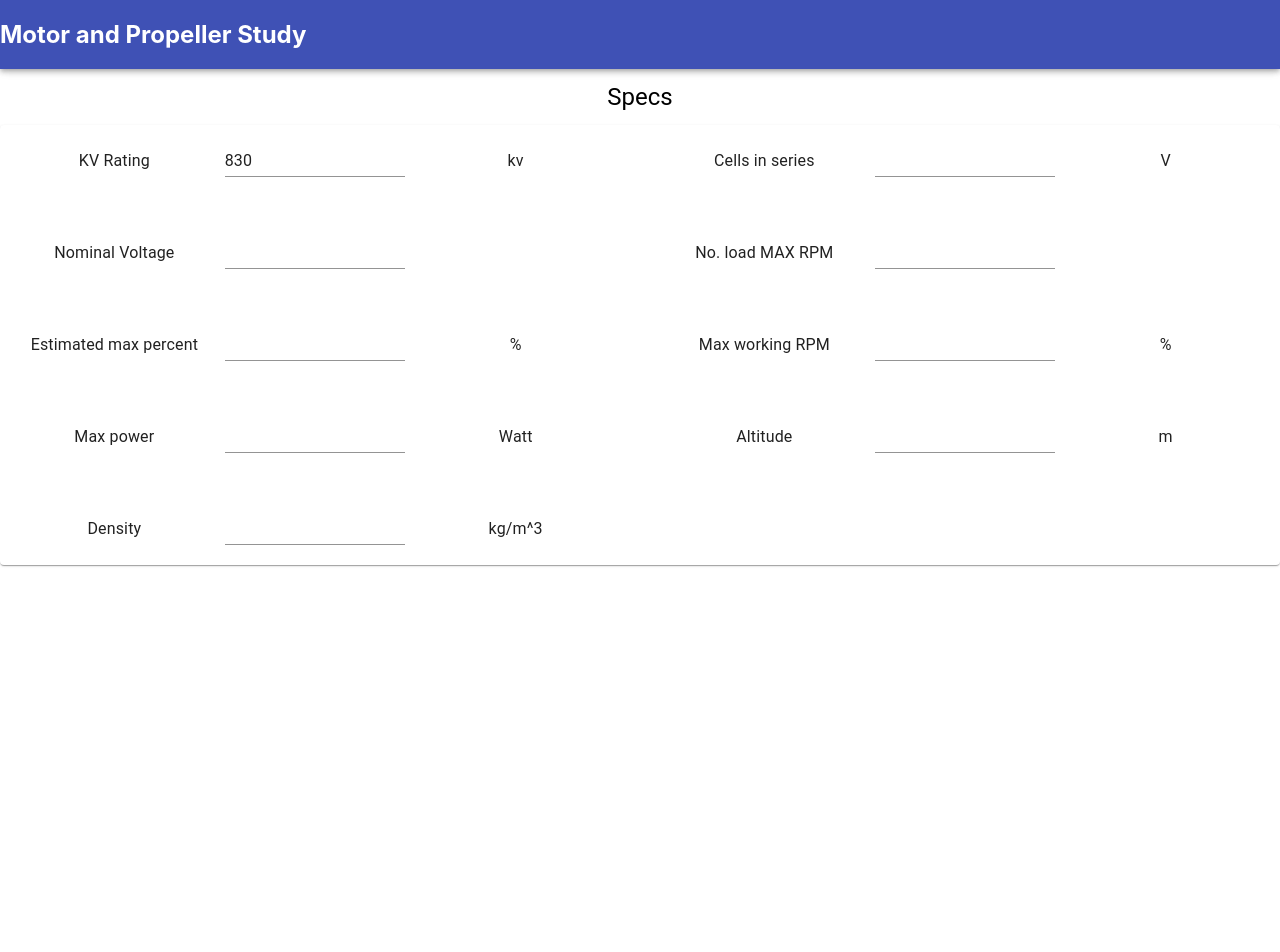
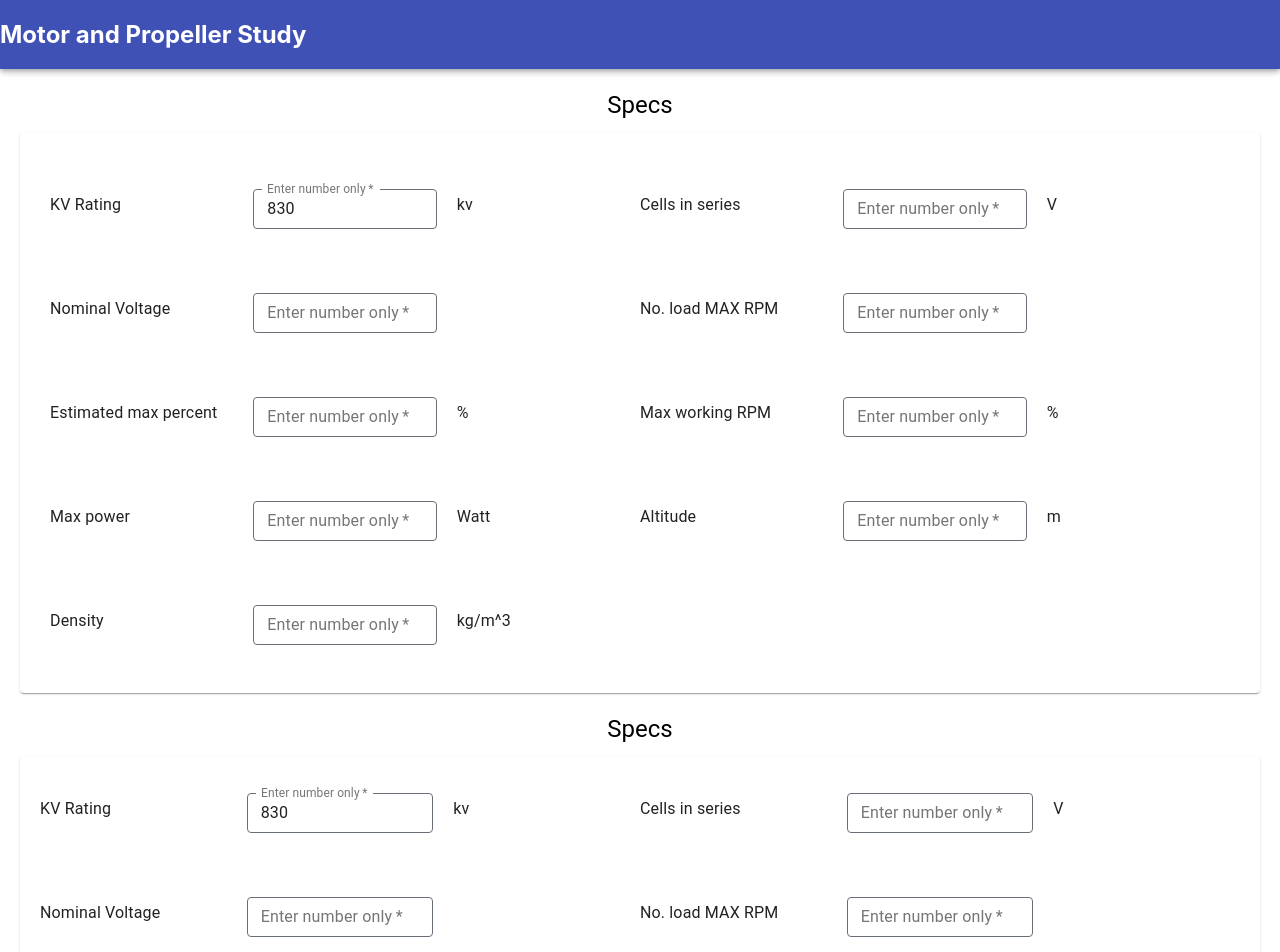
Before and after one commit to prokuranepal/DroneCalculator, a React (Create React App) app: page / in a window 1280 px wide. Shown: the top 952 px of the page. Before the commit the page ends 800 px from the top, so only its background shows below. Built offline with nearby package versions, Linux system fonts and the light colour scheme.

Commit message:
Resolve for multiple sections

```diff
--- a/src/components/Input.js
+++ b/src/components/Input.js
@@ -1,54 +1,72 @@
 import React from 'react'
-import { Paper, Typography, TextField, Container } from '@material-ui/core'
+import { Paper, Typography, TextField, Container} from '@material-ui/core'
 import InputAdornment from '@material-ui/core/InputAdornment';
 import '../App.css'
 import Input from '@material-ui/core/Input';
-import { makeStyles } from '@material-ui/core'
+import { makeStyles, withStyles } from '@material-ui/core'
 const useStyles = makeStyles((theme) => ({
   input: {
     display: 'flex',
     justifyContent: 'space-evenly',
     alignItems: 'center',
-    paddingTop: theme.spacing(2),
-    paddingBottom: theme.spacing(2),
+    paddingTop: theme.spacing(0.5),
+    paddingBottom: theme.spacing(0),
     gap: '20px',
 
   },
 
-}))
+}));
+
+const CssTextField = withStyles({
+  root: {
+      '& label.Mui-focused': {
+          color: 'black',
+      },
+      '& .MuiInput-underline:after': {
+          borderBottomColor: 'white',
+      },
+      '& .MuiOutlinedInput-root': {
+          '& fieldset': {
+              borderColor: '#686F76',
+          },
+          '&:hover fieldset': {
+              borderColor: 'green',
+          },
+          '&.Mui-focused fieldset': {
+              borderColor: 'blue',
+              color: 'blue'
+          },
+      },
+  },
+})(TextField);
 const InputUnit = (props) => {
   const classes = useStyles()
   // console.log(props, 'props')
   const { field, unit, name, value, defaultValue } = props.data;
   // console.log(name, 'nameee')
   return (
-    <Container>
+    // <Container>
       <div className="input">
-        <Typography variant="body1"  >{field}</Typography>
-        <Input
+        <Typography style={{textAlign: 'left'}} variant="body1">{field}</Typography>
+        <CssTextField
           id="standard-number"
           label="Enter number only"
           type="number"
           size='small'
-          // defaultValue={defaultValue}
-
+          defaultValue={value}
+          margin="normal"
+          required
           name={name}
           onChange={props.onChange}
-          //   value="100"
-          //   fullWidth
           variant='outlined'
           color='primary'
           value={value}
-          //   helperText="Enter numbers only"
-          InputLabelProps={{
-            shrink: true,
-          }}
-
+          autoFocus
         />
-        <Typography variant="body1">{unit}</Typography>
+        <Typography style={{textAlign: 'left'}} variant="body1">{unit?unit:null}</Typography>
 
       </div>
-    </Container>
+    // </Container>
   )
 }
 export default InputUnit
--- a/src/components/InputContainer.js
+++ b/src/components/InputContainer.js
@@ -1,24 +1,28 @@
 import React, { Component } from 'react'
-import { Paper, Typography, TextField, Container } from '@material-ui/core'
+import { Paper, Typography, TextField, Container, Grid } from '@material-ui/core'
 import { makeStyles } from '@material-ui/core'
 import Input from './Input';
 import '../App.css'
+import { specs } from '../data/specs';
 
-// const styles=makeStyles((theme)=>({
-//     input:{
-//         display:'flex',
-//         justifyContent:'space-around',
-//         alignItems:'center',
-//         paddingTop:theme.spacing(2),
-//         paddingBottom:theme.spacing(2)
-//     },
-//     paper:{
-//         margin:theme.spacing(2),
-//         display:'grid',
-//         gridTemplateColumns:'repeat(auto-fit,minmax(600px,1fr))'
-//     }
+const useStyles = makeStyles((theme) => ({
+    root: {
+        flexGrow: 1,
+    },
+    input: {
+        display: 'flex',
+        justifyContent: 'space-around',
+        alignItems: 'center',
+        paddingTop: theme.spacing(2),
+        paddingBottom: theme.spacing(2)
+    },
+    paper: {
+        margin: theme.spacing(2),
+        display: 'grid',
+        gridTemplateColumns: 'repeat(auto-fit,minmax(600px,1fr))'
+    }
 
-// }))
+}))
 
 
 
@@ -26,70 +30,7 @@ class InputContainer extends Component {
 
 
     state = {
-        input: {
-            kvrating: {
-                value: '830',
-                field: 'KV Rating',
-                unit: 'kv',
-                defaultValue: 830,
-                name: 'kvrating'
-            },
-            cellsInSeries: {
-                value: '',
-                field: 'Cells in series',
-                unit: 'V',
-                defaultValue: 5,
-                name: 'cellsInSeries'
-            },
-            nominalVoltage: {
-                value: '',
-                field: 'Nominal Voltage',
-                defaultValue: 18.5,
-                name: 'nominalVoltage'
-            },
-            maxRPM: {
-                value: '',
-                field: 'No. load MAX RPM',
-                defaultValue: 15340,
-                name: 'maxRPM'
-            },
-            estimatedMaxPercent: {
-                value: '',
-                field: 'Estimated max percent',
-                unit: '%',
-                defaultValue: 85,
-                name: 'estimatedMaxPercent'
-            },
-            maxWorkingRPM: {
-                value: '',
-                field: 'Max working RPM',
-                unit: '%',
-                defaultValue: null,
-                name: 'maxWorkingRPM'
-            },
-            maxPower: {
-                value: '',
-                field: 'Max power',
-                unit: 'Watt',
-                defaultValue: 1000,
-                name: 'maxPower'
-            },
-            altitude: {
-                value: '',
-                field: 'Altitude',
-                unit: 'm',
-                defaultValue: 0,
-                name: 'altitude'
-            },
-            density: {
-                value: '',
-                field: 'Density',
-                unit: 'kg/m^3',
-                defaultValue: 1.225,
-                name: 'density'
-            }
-
-        }
+        ...specs
     }
 
     changeHandler = (e, data) => {
@@ -102,43 +43,59 @@ class InputContainer extends Component {
         let item = updatedInput[data.id];
 
         //update the value using the value from onChange to the related field
-        item = {...item, value: e.target.value};
+        item = { ...item, value: e.target.value };
 
         //update the field item with updated value to updatedInput
         updatedInput[data.id] = item;
 
         //set the new state
-        this.setState({input: updatedInput});
+        this.setState({ input: updatedInput });
 
     }
     render() {
-        // const classes=styles()
-        // console.log(this.state.input, "updatedinput")
-
         let inputData = []
         for (let key in this.state.input) {
             inputData.push({ id: key, data: this.state.input[key] })
         }
-        // console.log(inputData, "inputdata")
+        // const classes = useStyles();
+        return (
+            <div style={{ margin: '0px 20px' }}>
 
-        // console.log(this.state.input, 'input')
-        return (
-            <>
+                <div style={{marginTop: '20px'}}>
+                    <Typography variant='h5' style={{ margin: '12px', textAlign: 'center' }} >{this.props.header}</Typography>
+                    <div style={{ flexGrow: 1 }}>
+                        <Paper className="paper" style={{ padding: '20px 30px' }}>
+                            <Grid container spacing={0}>
 
-                <Typography variant='h5' style={{ margin: '12px', textAlign: 'center' }} >{this.props.header}</Typography>
-
-                <Paper className="paper">
 
                                 {inputData.map(eachInputData => {
                                     return (
+                                        <Grid item xs={6}>
                                             <Input key={eachInputData.id} data={eachInputData.data} onChange={(e) => this.changeHandler(e, eachInputData)} />
+                                        </Grid>
                                     )
                                 })}
 
+                            </Grid>
+                        </Paper>
+                    </div>
+                </div>
+                <div style={{margin: '20px 0px'}}>
+                    <Typography variant='h5' style={{ margin: '12px', textAlign: 'center' }} >{this.props.header}</Typography>
 
+                    <Paper className="paper" style={{ padding: '0px 20px' }}>
+                        <Grid container>
+                            {inputData.map(eachInputData => {
+                                return (
+                                    <Grid item xs={6} md={6} lg={6}>
+                                        <Input key={eachInputData.id} data={eachInputData.data} onChange={(e) => this.changeHandler(e, eachInputData)} />
+                                    </Grid>
+                                )
+                            })}
+                        </Grid>
                     </Paper>
-
-            </>
+                </div>
+            </div>
         )
     }
 }
--- /dev/null
+++ b/src/data/specs.js
@@ -0,0 +1,66 @@
+export const specs = {
+    input: {
+        kvrating: {
+            value: '830',
+            field: 'KV Rating',
+            unit: 'kv',
+            defaultValue: 830,
+            name: 'kvrating'
+        },
+        cellsInSeries: {
+            value: '',
+            field: 'Cells in series',
+            unit: 'V',
+            defaultValue: 5,
+            name: 'cellsInSeries'
+        },
+        nominalVoltage: {
+            value: '',
+            field: 'Nominal Voltage',
+            defaultValue: 18.5,
+            name: 'nominalVoltage'
+        },
+        maxRPM: {
+            value: '',
+            field: 'No. load MAX RPM',
+            defaultValue: 15340,
+            name: 'maxRPM'
+        },
+        estimatedMaxPercent: {
+            value: '',
+            field: 'Estimated max percent',
+            unit: '%',
+            defaultValue: 85,
+            name: 'estimatedMaxPercent'
+        },
+        maxWorkingRPM: {
+            value: '',
+            field: 'Max working RPM',
+            unit: '%',
+            defaultValue: null,
+            name: 'maxWorkingRPM'
+        },
+        maxPower: {
+            value: '',
+            field: 'Max power',
+            unit: 'Watt',
+            defaultValue: 1000,
+            name: 'maxPower'
+        },
+        altitude: {
+            value: '',
+            field: 'Altitude',
+            unit: 'm',
+            defaultValue: 0,
+            name: 'altitude'
+        },
+        density: {
+            value: '',
+            field: 'Density',
+            unit: 'kg/m^3',
+            defaultValue: 1.225,
+            name: 'density'
+        }
+
+    }
+}
```
Lines whose indentation alone changed are shown as unchanged.
